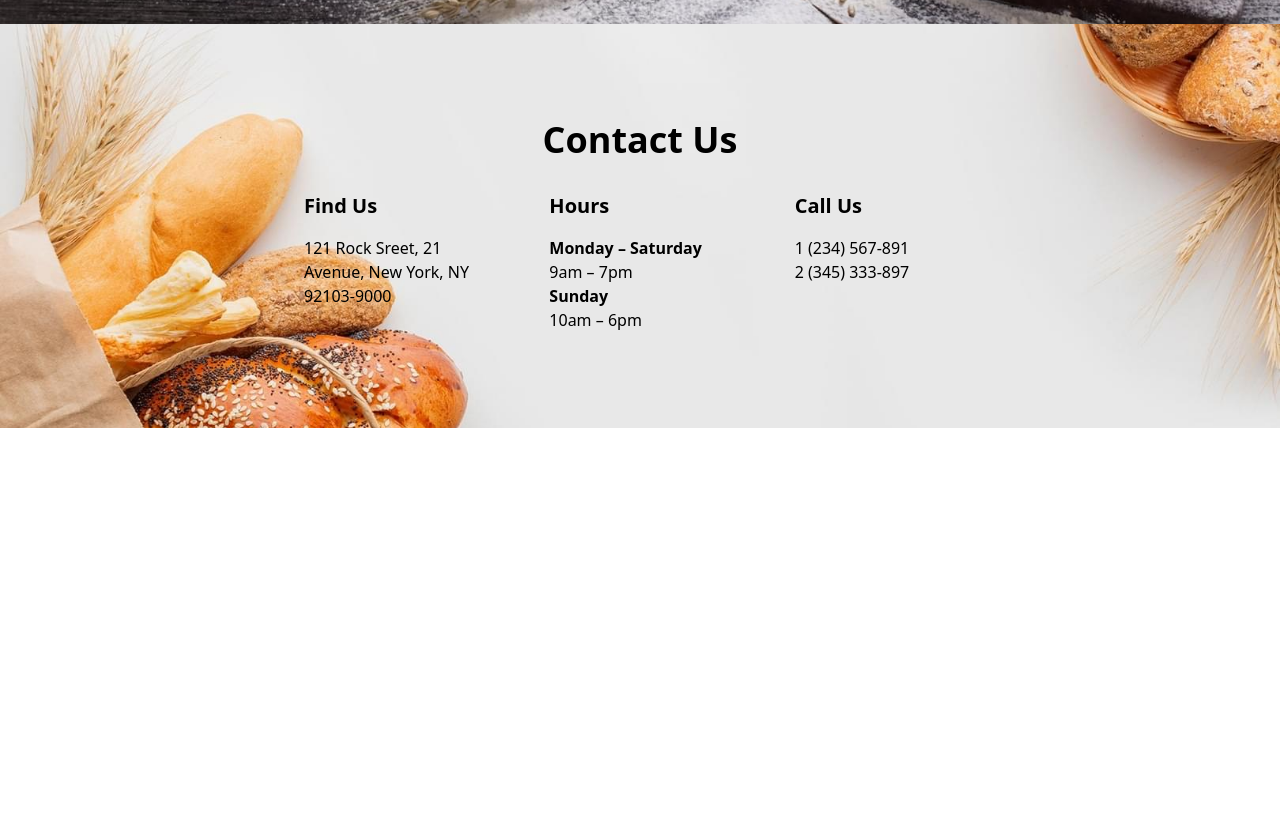
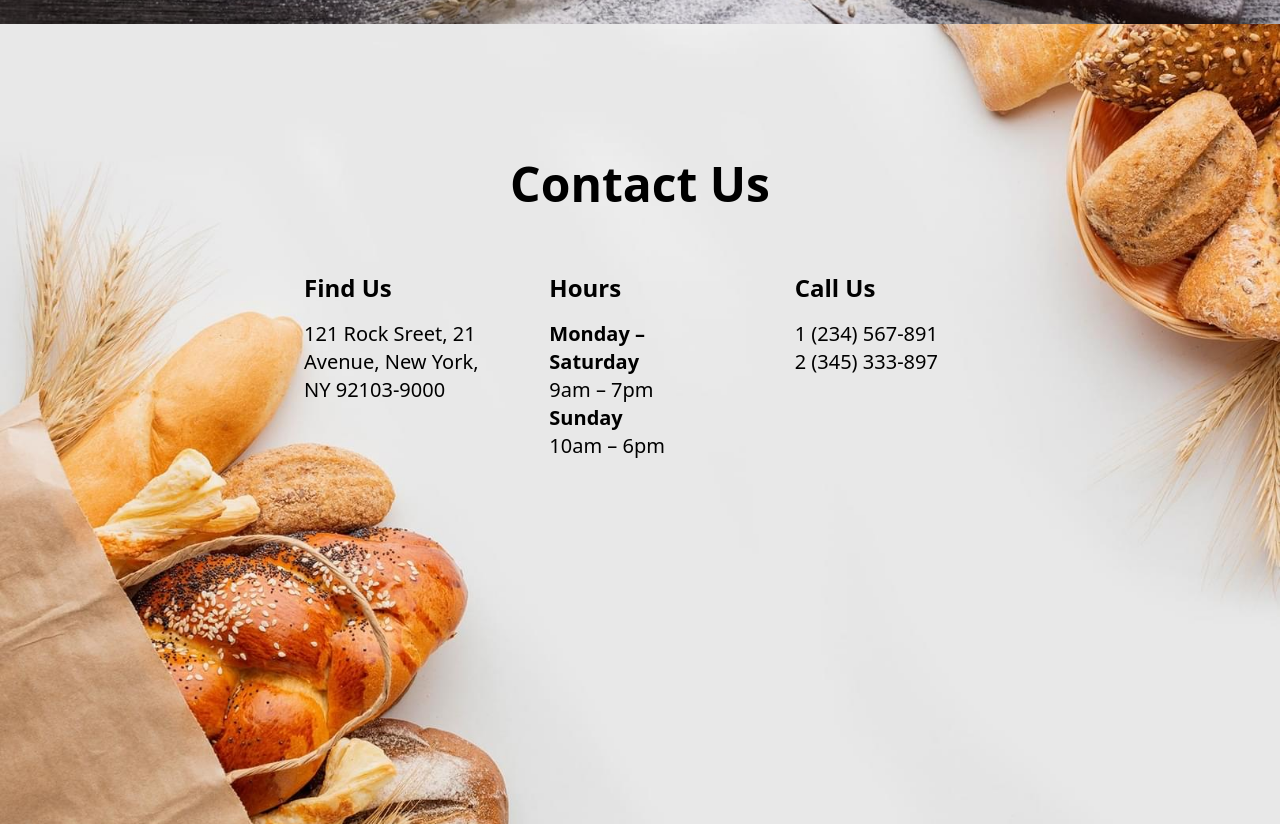
Before and after one commit to kostas-python/bakery, an Angular app: page / in a window 1280 px wide. Shown: the part 5020-5844 px from the top of the page. Before the commit the page ends 5448 px from the top, so only its background shows below. Built offline with nearby package versions, Linux system fonts and the light colour scheme.

Commit message:
footer adjustments

```diff
--- a/src/app/Layout/navbar/footer/footer.component.html
+++ b/src/app/Layout/navbar/footer/footer.component.html
@@ -1,15 +1,15 @@
-<section class="bg-cover bg-center bg-no-repeat" style="background-image: url('/assets/footer1.jpg');" id="contact-section">
+<section class="bg-cover bg-center h-[800px] bg-no-repeat" style="background-image: url('/assets/footer1.jpg');" id="contact-section">
     <div class="container mx-auto px-4 py-24">
-      <div class="max-w-2xl mx-auto">
-        <h2 class="text-4xl font-semibold text-center mb-8">Contact Us</h2>
+      <div class="max-w-2xl mt-10 mx-auto">
+        <h2 class="text-5xl font-semibold text-center mb-16">Contact Us</h2>
         <div class="grid grid-cols-1 md:grid-cols-3 gap-16">
           <div class="col-span-1">
-            <h5 class="text-xl font-semibold">Find Us</h5>
-            <p class="mt-4">121 Rock Sreet, 21 Avenue, New York, NY 92103-9000</p>
+            <h5 class="text-2xl font-semibold">Find Us</h5>
+            <p class="text-xl mt-4">121 Rock Sreet, 21 Avenue, New York, NY 92103-9000</p>
           </div>
           <div class="col-span-1">
-            <h5 class="text-xl font-semibold">Hours</h5>
-            <p class="mt-4">
+            <h5 class="text-2xl font-semibold">Hours</h5>
+            <p class="text-xl mt-4">
               <span class="font-semibold">Monday – Saturday</span><br>
               9am – 7pm<br>
               <span class="font-semibold">Sunday</span><br>
@@ -17,8 +17,8 @@
             </p>
           </div>
           <div class="col-span-1">
-            <h5 class="text-xl font-semibold">Call Us</h5>
-            <p class="mt-4">
+            <h5 class="text-2xl font-semibold">Call Us</h5>
+            <p class="text-xl mt-4">
               <a href="tel:+1234567891" class="block">1 (234) 567-891</a>
               <a href="tel:+2345333897" class="block">2 (345) 333-897</a>
             </p>
```
